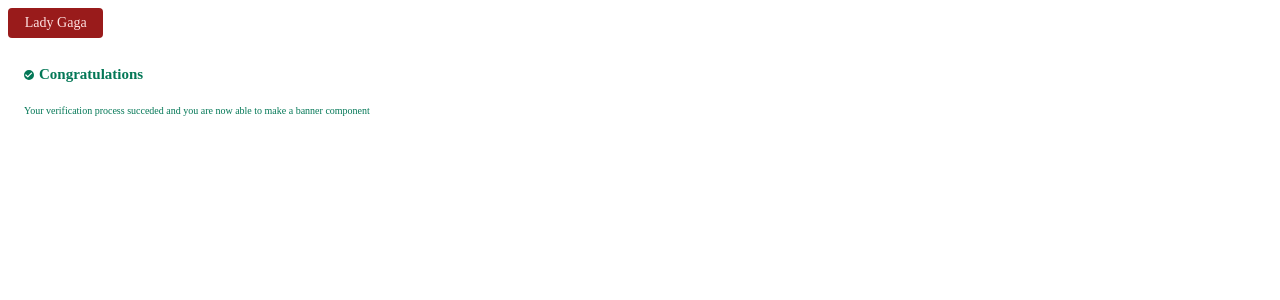
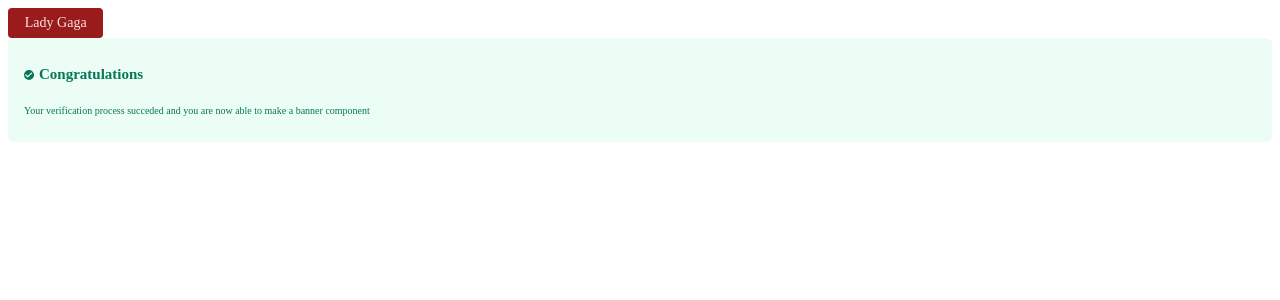
Before and after one commit to chingoblingers/Scrimba-Solo-Project-Component-Library-, a React (Vite) app in the folder Component Library/: page / in a window 1280 px wide. Shown: the top 300 px of the page. Built offline with nearby package versions, Linux system fonts and the light colour scheme.

Commit message:
corrected background color and removed unneeded classes

```diff
--- a/Component Library/src/components/Banner/Banner.jsx
+++ b/Component Library/src/components/Banner/Banner.jsx
@@ -7,12 +7,12 @@ import RemindOutlineIcon from '@rsuite/icons/RemindOutline';
 
 export default function Banner({children, title, status, ...rest}){
 
-    const loweredStatus = status?.toLowerCase()
-    const statusColor = {
-    success : {color : "#047857", backGroundColor: "#ECFDF5"},
-    warning : {color : "#B45309", backGroundColor: "#FFFBEB"},
-    error : {color : "#B45309", backGroundColor: "#FEF2F2"},
-    neutral : {color : "#1C51B9", backGroundColor: "#EFF6FF"}
+const loweredStatus = status?.toLowerCase()
+const statusColor = {
+    success : {color : "#047857", backgroundColor: "#ECFDF5"},
+    warning : {color : "#B45309", backgroundColor: "#FFFBEB"},
+    error : {color : "#B45309", backgroundColor: "#FEF2F2"},
+    neutral : {color : "#1C51B9", backgroundColor: "#EFF6FF"}
 }
 const statusIcon = {
     success : <CheckRoundIcon/>,
@@ -20,11 +20,10 @@ const statusIcon = {
     error : <WarningRoundIcon/>,
     neutral : <InfoOutlineIcon/>
 }
-
 const selectedStatus = statusColor[loweredStatus] ?? statusColor.neutral
 
     return(
-        <div className="banner" style={selectedStatus} >
+        <div className="banner" style={selectedStatus}>
           <div className="banner-header">
            <span> {statusIcon[loweredStatus]} </span> <h2 id="banner-title">{title}</h2>
          </div>
--- a/Component Library/src/index.css
+++ b/Component Library/src/index.css
@@ -22,23 +22,6 @@ border-radius: 1.2rem;
   border-radius: 0.6rem;
   padding: 1.6em;
 }
-.success{
-color : #047857;
-background-color: #ECFDF5
-}
-.warning{
-background-color: #FFFBEB
-}
-.error{
-background-color: #FEF2F2
-}
-.success{
-color : #1C51B9;
-background-color: #EFF6FF
-}
-.error .warning{
-color : #B45309;
-}
 .banner-header{
   display: flex;
   align-items: center;
```
